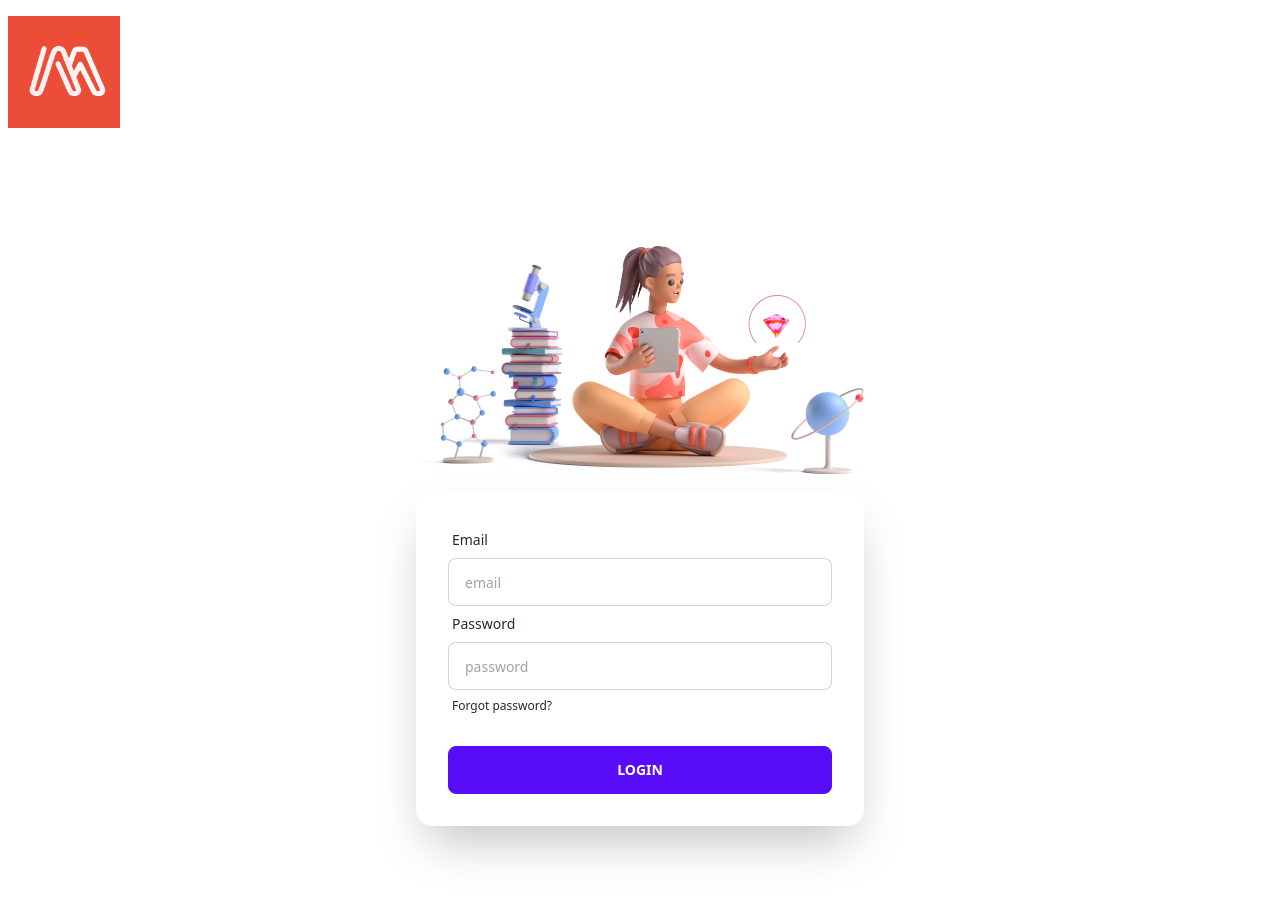
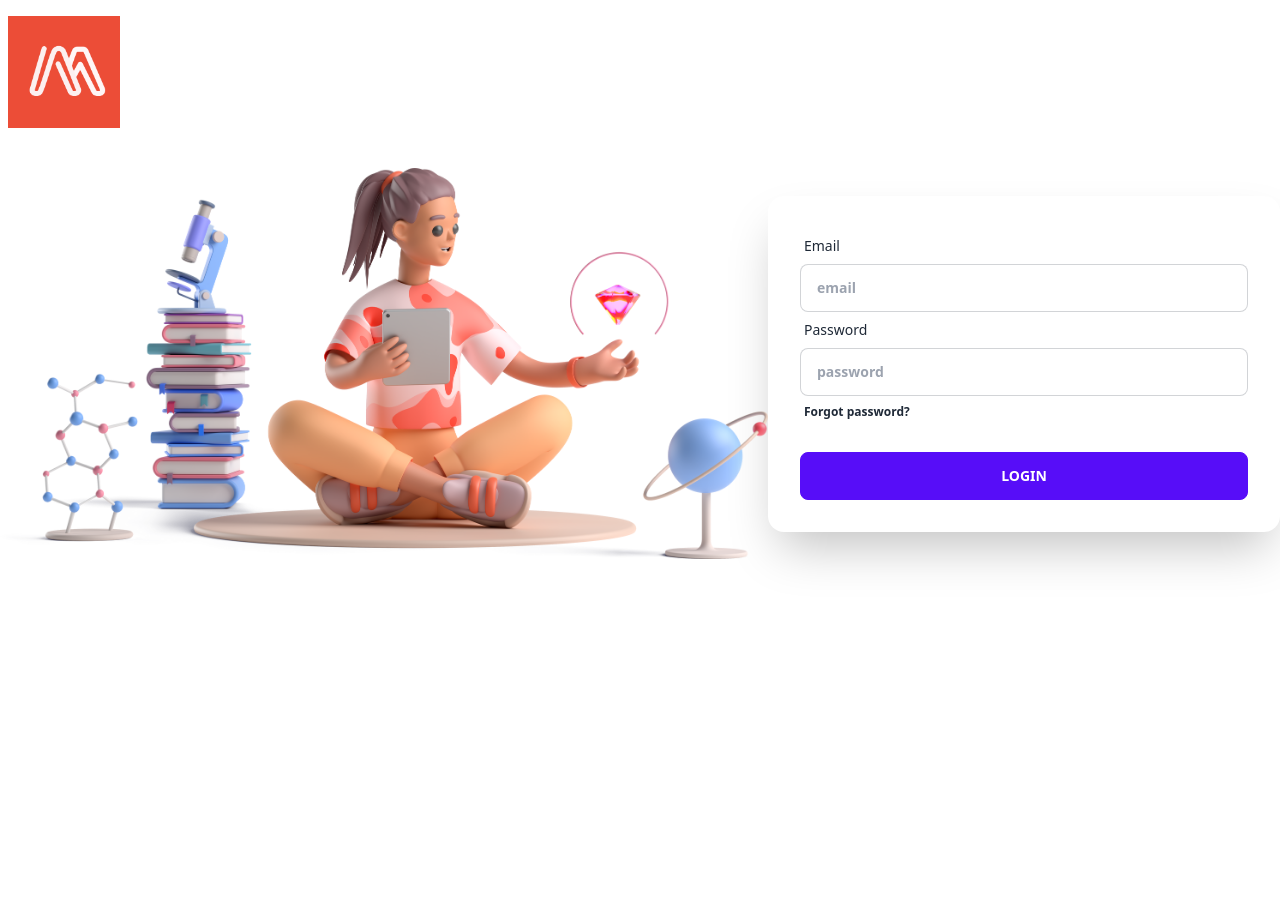
Before and after one commit to maikishore/maipublicgod, a React (Create React App) app: page /test in a window 1280 px wide. Shown: the top 898 px of the page. After the commit the page ends 800 px from the top, so only its background shows below. Built offline with nearby package versions, Linux system fonts and the light colour scheme.

Commit message:
Login Form UI/UX Done

```diff
--- a/src/Pages/Login/login.js
+++ b/src/Pages/Login/login.js
@@ -1,4 +1,10 @@
 import React from 'react'
+
+
+
+
+
+
 
 export default function Login() {
     return (
--- a/src/test.js
+++ b/src/test.js
@@ -1,8 +1,7 @@
 import React from "react";
-import login_illustration from "./Assets/loginsidegirl.png"
+import login_illustration from "./Assets/loginsidegirl.png";
 
-import maibrain_logo from "./Assets/maibrain_logo.png"
-
+import maibrain_logo from "./Assets/maibrain_logo.png";
 
 const styles = {
   body: "h-screen w-full bg-white-400 ",
@@ -14,37 +13,31 @@ const styles = {
 export default function Test() {
   const classes = styles;
   return (
-      <div>
-  <div class="flex justify-start">
-  <div class=" p-2 avatar">
-  <div class="mt-2 w-28 h-28 ">
-    <img alt="Maibrain" src={maibrain_logo} />
+    <div className="">
+      <Logo src={maibrain_logo} />
+
+      <LoginForm />
     </div>
-</div>
-  </div>
+  );
+}
 
 
 
-
-
-
-
- <div class="hero min-h-screen  bg-white-200">
-
-       <div class="flex-col justify-evenly hero-content ">
-         <div class="max-w-md">
+function LoginForm() {
+  return (<div className="flex flex-nowrap my-8 lg:items-center lg:flex-row  sm:flex-col justify-center sm:items-center ">
+  <div class="md:w-3/5 sm:w-2/3 ">
     <img alt="" src={login_illustration} />
   </div>
   <div class="card flex-shrink-0 w-full max-w-lg shadow-2xl bg-base-100">
-           <div class="card-body w-150  ">
+    <div class="card-body  ">
       <div class="form-control">
         <label class="label">
           <span class="label-text">Email</span>
         </label>
         <input
-                 type="text"
+          type="email"
           placeholder="email"
-                 class="input input-bordered"
+          class="input input-bordered font-semibold"
         />
       </div>
       <div class="form-control">
@@ -52,12 +45,12 @@ export default function Test() {
           <span class="label-text">Password</span>
         </label>
         <input
-                 type="text"
+          type="password"
           placeholder="password"
-                 class="input input-bordered"
+          class="input input-bordered font-semibold"
         />
         <label class="label">
-                 <a href="#" class="label-text-alt">
+          <a href="#" class="label-text-alt font-semibold">
             Forgot password?
           </a>
         </label>
@@ -67,10 +60,24 @@ export default function Test() {
       </div>
     </div>
   </div>
+</div>)
+
+}
+
+function Logo(props) {
+  return (
+    <div class="flex justify-start">
+      <div class=" p-2 avatar">
+        <div class="mt-2 w-28 h-28 ">
+          <img alt="Maibrain" src={props.src} />
         </div>
       </div>
-
     </div>
-
   );
 }
+
+/*
+
+
+
+*/
```
Lines whose indentation alone changed are shown as unchanged.
